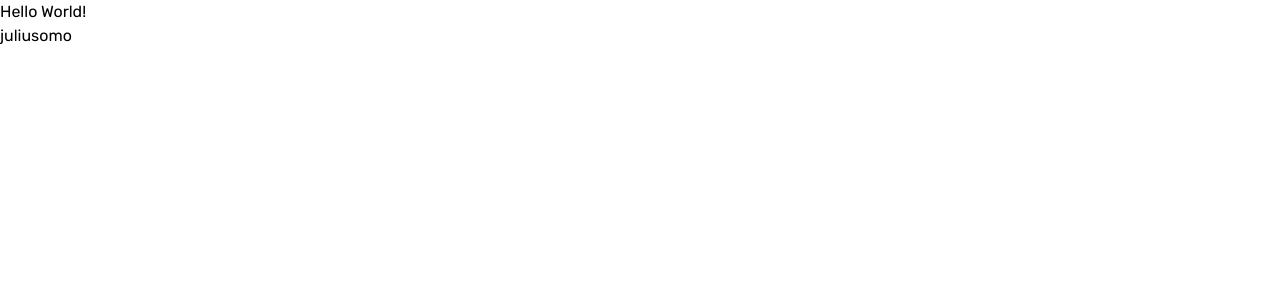
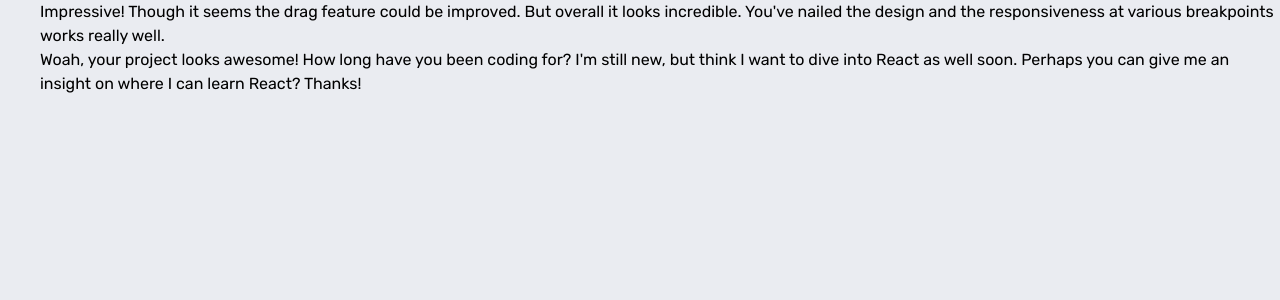
Before and after one commit to Esosek/interactive-comments, a Next.js app: page / in a window 1280 px wide. Shown: the top 300 px of the page. Built offline with nearby package versions, Linux system fonts and the light colour scheme.

Commit message:
Added CommentList component

```diff
--- a/app/globals.css
+++ b/app/globals.css
@@ -35,6 +35,7 @@
   font-weight: var(--fw-regular);
   line-height: 1.5;
   -webkit-font-smoothing: antialiased;
+  background-color: var(--clr-neutral-200);
 }
 
 img,
@@ -69,3 +70,7 @@
 #__next {
   isolation: isolate;
 }
+
+ul {
+  list-style-type: none;
+}
--- a/app/page.tsx
+++ b/app/page.tsx
@@ -1,4 +1,5 @@
 "use client";
+import CommentList from "@/components/comments/CommentList";
 import styles from "./page.module.css";
 import { useUserStore } from "@/stores/userStore";
 
@@ -6,8 +7,7 @@
   const loggedUser = useUserStore((state) => state.loggedUser);
   return (
     <main>
-      <h1>Hello World!</h1>
-      <p>{loggedUser?.username}</p>
+      <CommentList />
     </main>
   );
 }
--- a/components/comments/Comment.tsx
+++ b/components/comments/Comment.tsx
@@ -0,0 +1,10 @@
+import { UserComment } from "@/types/userComment";
+
+type CommentProps = {
+  comment: UserComment;
+  isReply?: boolean;
+};
+
+export default function Comment({ comment, isReply = false }: CommentProps) {
+  return <li>{comment.content}</li>;
+}
--- /dev/null
+++ b/components/comments/CommentList.tsx
@@ -0,0 +1,13 @@
+import { useCommentStore } from "@/stores/commentStore";
+import Comment from "./Comment";
+
+export default function CommentList() {
+  const comments = useCommentStore((state) => state.comments);
+  return (
+    <ul>
+      {comments.map((comment) => (
+        <Comment key={comment.id} comment={comment} />
+      ))}
+    </ul>
+  );
+}
```
Also changed, not shown: components/comments/styles/CommentList.module.css (added).
